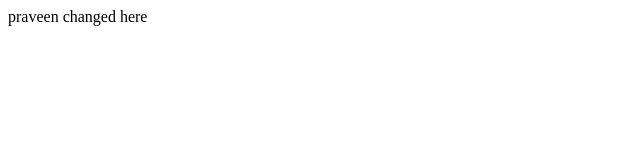
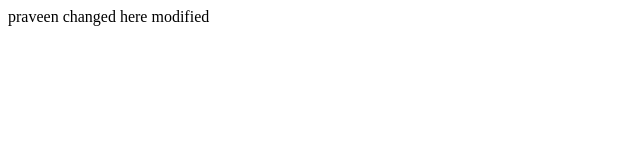
Before and after one commit to praveenzoho123/praveen, a plain HTML site: page praveen.html in a window 1280 px wide. Shown: the full height of the page, 0-640 px from the left. Drawn offline with Linux system fonts and the light colour scheme.

Commit message:
Update praveen.html by praveen

```diff
--- a/praveen.html
+++ b/praveen.html
@@ -5,6 +5,6 @@
     <title>Title</title>
 </head>
 <body>
-praveen changed here
+praveen changed here modified
 </body>
 </html>
```
